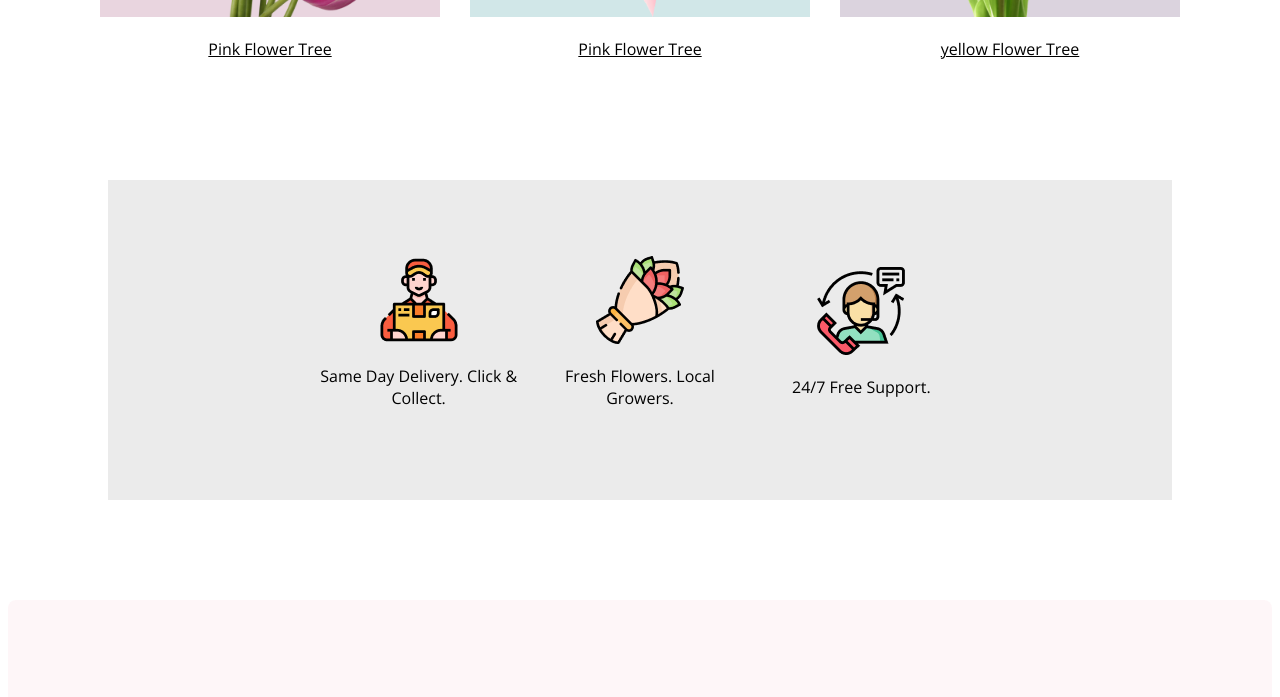
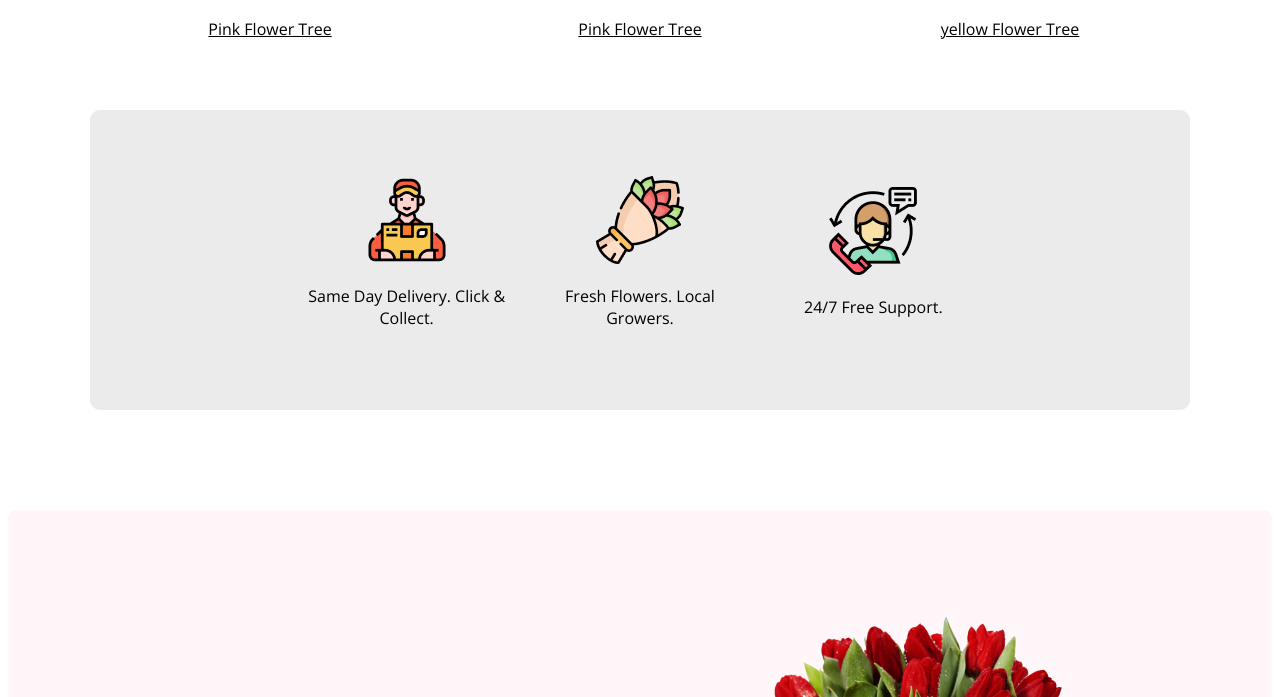
Before and after one commit to Anika006/flowers-shop-repo, a plain HTML site: page index.html in a window 1280 px wide. Shown: the part 1128-1825 px from the top of the page. Drawn offline with nearby package versions, Linux system fonts and the light colour scheme.

Commit message:
Featured-flowers

```diff
--- a/styles/flowers.css
+++ b/styles/flowers.css
@@ -39,6 +39,9 @@ width: 500px;
     text-align: center;
     font-size: 40px;
     font-weight: 800;
+    margin-bottom: 20px;
+
+
 
 }
 .Featured-flowers-background{
@@ -71,7 +74,7 @@ width: 500px;
     background: #e9d5df;
     height: 350px;
     width: 240px;
-  padding: 50px 50px 0px 50px;
+    padding: 50px 50px 0px 50px;
 }
 .flowres2{
     margin: 30px;
@@ -99,11 +102,14 @@ width: 500px;
 .flowers-group{
     background-color: #EBEBEB;
     display: flex;
-    height: 320px;
+    height: 300px;
     padding: 0px 200px 0px 200px;
-    margin: 100px;
+    margin: auto;
+    margin-bottom: 100px;
     align-items: center;
     justify-content: center;
+    width: 700px;
+    border-radius: 10px;
 
 }
 
@@ -131,6 +137,8 @@ width: 500px;
     display: flex;
     justify-content: center;
     align-items: center;
+
+
 }
 .flowers-offer-title{
     color: #272727;
@@ -155,6 +163,7 @@ width: 500px;
 /* flowers-instragram-page */
 .flowers-instragram-page{
     background:  #FFF;
+
 }
 .Instagram-title{
     color: #272727;
@@ -231,3 +240,6 @@ width: 500px;
     width: 400px;
     height: 30px;
 }
+.flowers-Latest-Deals{
+    margin-top: 40px;
+}
```
Also changed, not shown: index.html (+1 -0 lines).
